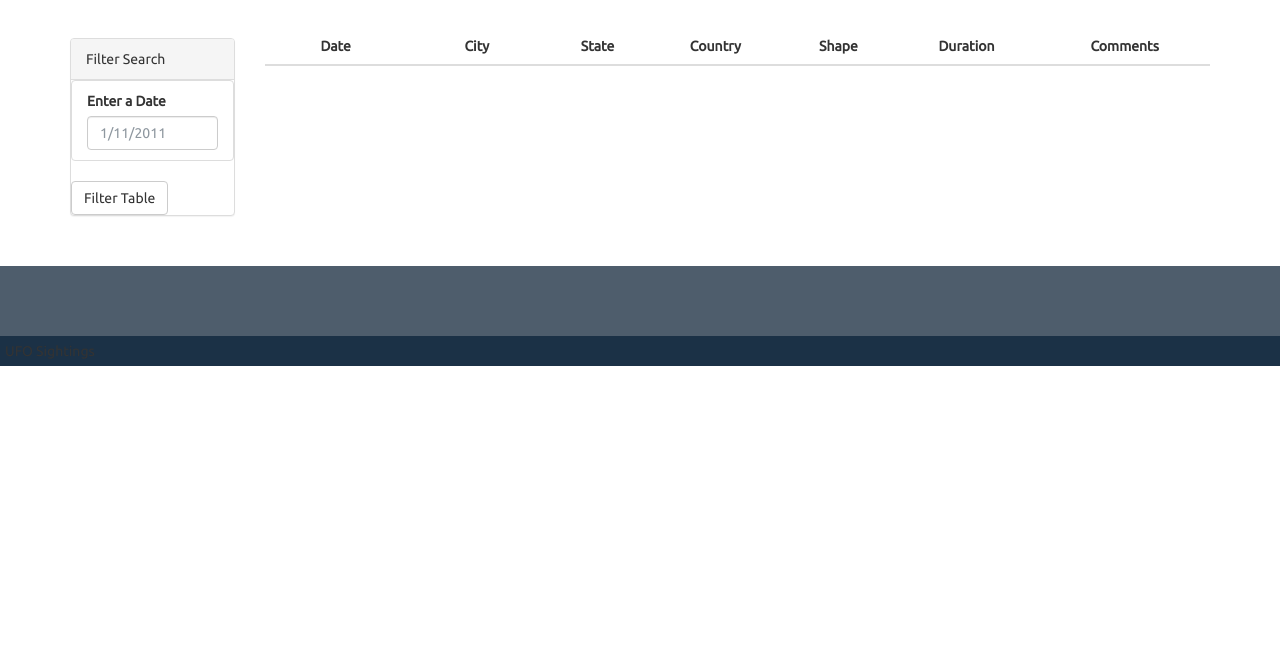
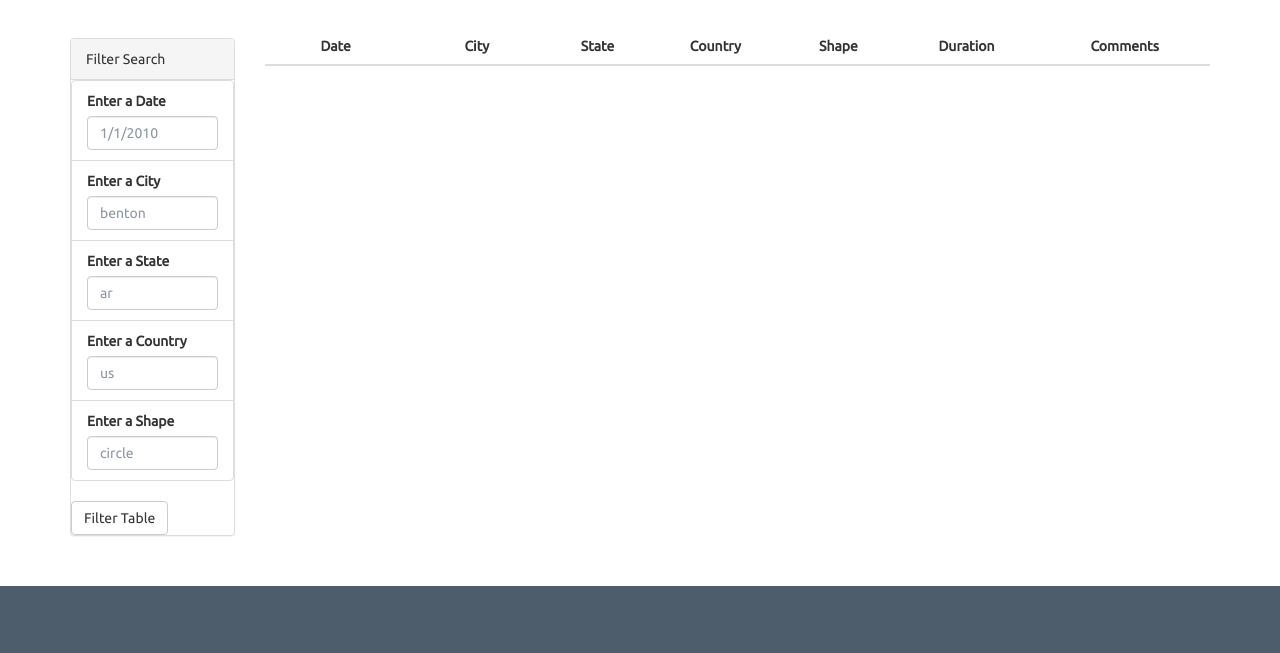
Before and after one commit to ZiboZhao0804/javascript-challenge, a plain HTML site: page UFO-level-2/index.html in a window 1280 px wide. Shown: the part 634-1287 px from the top of the page. Before the commit the page ends 1000 px from the top, so only its background shows below. Drawn offline with nearby package versions, Linux system fonts and the light colour scheme.

Commit message:
update level2 index.html

```diff
--- a/UFO-level-2/index.html
+++ b/UFO-level-2/index.html
@@ -37,7 +37,23 @@
                     <ul class="list-group" id="filters">
                       <li class="filter list-group-item">
                         <label for="date">Enter a Date</label>
-                        <input class="form-control" id="datetime" type="text" placeholder="1/11/2011">
+                        <input class="form-control" id="datetime" type="text" placeholder="1/1/2010">
+                      </li>
+                      <li class="filter list-group-item">
+                        <label for="city">Enter a City</label>
+                        <input class="form-control" id="city" type="text" placeholder="benton">
+                      </li>
+                      <li class="filter list-group-item">
+                        <label for="state">Enter a State</label>
+                        <input class="form-control" id="state" type="text" placeholder="ar">
+                      </li>
+                      <li class="filter list-group-item">
+                        <label for="country">Enter a Country</label>
+                        <input class="form-control" id="country" type="text" placeholder="us">
+                      </li>
+                      <li class="filter list-group-item">
+                        <label for="shape">Enter a Shape</label>
+                        <input class="form-control" id="shape" type="text" placeholder="circle">
                       </li>
                     </ul>
                   </div>
```
